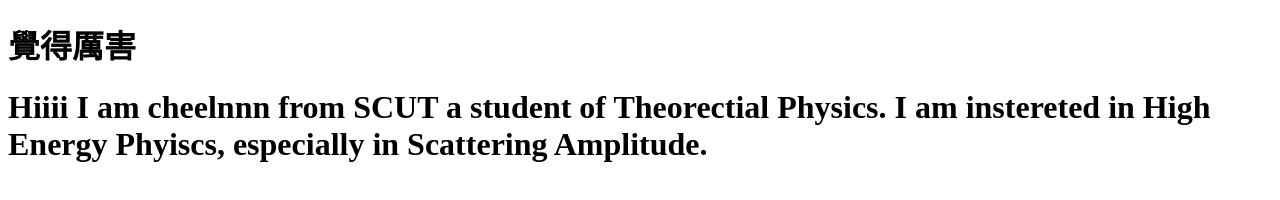
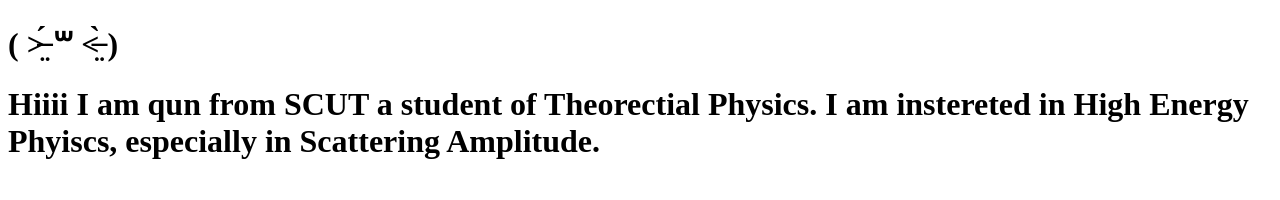
Before and after one commit to YongqunXu/my-homepage, a plain HTML site: page index.html in a window 1280 px wide. Drawn offline with Linux system fonts and the light colour scheme.

Commit message:
Update index.html

```diff
--- a/index.html
+++ b/index.html
@@ -2,10 +2,10 @@
 <html>
   <head>
     <meta charset="utf-8">
-    <title>你好，GitHub</title>
+    <title>(_ _).｡oO</title>
   </head>
   <body>
-    <h1>覺得厲害</h1>
-    <h1>Hiiii I am cheelnnn from SCUT a student of Theorectial Physics. I am instereted in High Energy Phyiscs, especially in Scattering Amplitude. </h1>
+    <h1>( ˃̶̤́ ꒳ ˂̶̤̀ ) </h1>
+    <h1>Hiiii I am qun from SCUT a student of Theorectial Physics. I am instereted in High Energy Phyiscs, especially in Scattering Amplitude. </h1>
   </body>
 </html>
```
